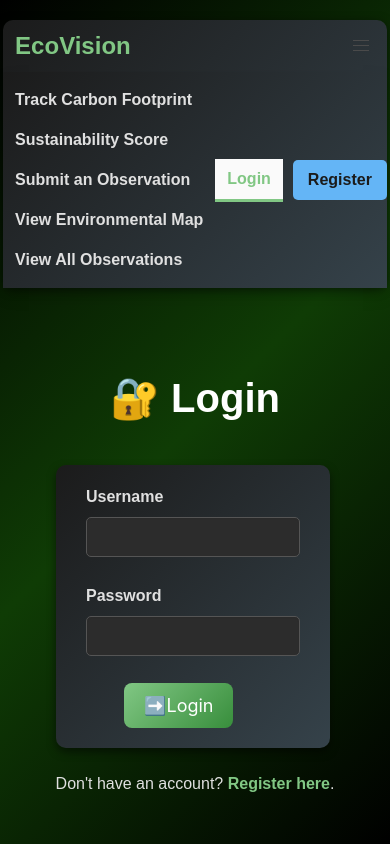
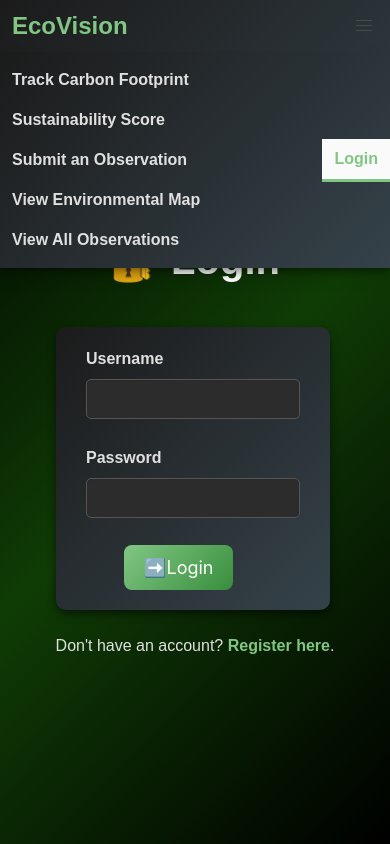
Before and after one commit to abhirajadhikary06/EcoFix, a Django app: page /login/ in a window 390 px wide. Run offline with Django 5.2, Linux system fonts and the light colour scheme.

Commit message:
Fixed navbar

```diff
--- a/ecofix/climate_tracker/templates/base.html
+++ b/ecofix/climate_tracker/templates/base.html
@@ -7,41 +7,45 @@
     <link rel="stylesheet" href="https://cdn.jsdelivr.net/npm/bulma@0.9.4/css/bulma.min.css">
     <style>
         /* Dark Theme Navbar Styling */
-        /* Ensure Navbar Stays in Place Without Fixing to Top */
         .navbar {
-            position: relative;  /* Keep it in the normal document flow */
+            position: fixed;  /* Fix navbar to viewport */
+            top: 20px;       /* Distance from top of viewport */
+            left: 50%;      /* Center horizontally */
+            transform: translateX(-50%);  /* Offset by half width for true centering */
+            width: 95%;     /* Width with some margin on sides */
+            max-width: 1200px;
             background: linear-gradient(135deg, #1b1b1b, #35424a);
             box-shadow: 0 2px 10px rgba(0, 0, 0, 0.5);
             border-radius: 10px;
-            margin: 20px auto;  /* Center the navbar horizontally */
-            max-width: 1200px;  /* Set a max width to prevent stretching */
+            z-index: 1000;  /* Ensure navbar stays above other content */
         }
 
-        /* Center Content Below Navbar */
+        /* Adjust main content to prevent overlap with floating navbar */
         .section {
+            padding-top: 100px;  /* Add extra padding to account for floating navbar */
             display: flex;
             justify-content: center;
         }
 
-        /* Container for main content */
         .container {
-            max-width: 1200px;  /* Match the navbar width */
+            max-width: 1200px;
         }
-        /* Underline Effect for Active Navbar Item */
+
+        /* Rest of your existing navbar styles */
         .navbar-item.is-active {
-            border-bottom: 3px solid #81c784;  /* Light green underline */
-            color: #81c784 !important;         /* Highlight the text color */
-            background-color: rgba(129, 199, 132, 0.1);  /* Subtle background for active link */
+            border-bottom: 3px solid #81c784;
+            color: #81c784 !important;
+            background-color: rgba(129, 199, 132, 0.1);
         }
 
         .navbar-item, .navbar-link {
             color: #e0e0e0 !important;
             font-weight: bold;
-            transition: background-color 0.4s ease, color 0.4s ease;  /* Smooth transition */
+            transition: background-color 0.4s ease, color 0.4s ease;
         }
 
         .navbar-item:hover, .navbar-link:hover {
-            background-color: rgba(129, 199, 132, 0.2); /* Light green hover effect */
+            background-color: rgba(129, 199, 132, 0.2);
             color: #81c784 !important;
         }
 
@@ -55,14 +59,13 @@
             font-size: 1.5em;
         }
 
-        /* Custom Navbar Button Styling */
         .navbar-button-warning {
             background-color: #fdd835;
             color: #1b1b1b !important;
             border-radius: 5px;
             padding: 8px 15px;
             margin-left: 10px;
-            transition: background-color 0.4s ease, color 0.4s ease;  /* Smooth transition */
+            transition: background-color 0.4s ease, color 0.4s ease;
         }
 
         .navbar-button-warning:hover {
@@ -76,7 +79,7 @@
             border-radius: 5px;
             padding: 8px 15px;
             margin-left: 10px;
-            transition: background-color 0.4s ease, color 0.4s ease;  /* Smooth transition */
+            transition: background-color 0.4s ease, color 0.4s ease;
         }
 
         .navbar-button-link:hover {
@@ -84,22 +87,30 @@
             color: #000 !important;
         }
 
-        /* Navbar Responsiveness */
         .navbar-menu {
             background-color: transparent;
+            display: flex;
+            justify-content: space-between;
+            align-items: center;
+            flex-wrap: wrap;
         }
 
         @media (max-width: 1024px) {
             .navbar-menu {
                 background: linear-gradient(135deg, #1b1b1b, #35424a);
             }
-        }
 
-        .navbar-menu {
-            display: flex;
-            justify-content: space-between;  /* Ensures items are spaced out properly */
-            align-items: center;             /* Vertically aligns items */
-            flex-wrap: wrap;                 /* Wraps items to prevent overflow */
+            /* Adjust navbar position on mobile */
+            .navbar {
+                width: 100%;
+                top: 0;
+                border-radius: 0;
+            }
+
+            /* Adjust content padding for mobile */
+            .section {
+                padding-top: 80px;
+            }
         }
 
         .navbar-end {
@@ -142,10 +153,10 @@
                     <a class="navbar-item last {% if request.resolver_match.url_name == 'logout' %}is-active{% endif %}" href="{% url 'logout' %}">Logout</a>
                 {% else %}
                     <a class="navbar-item {% if request.resolver_match.url_name == 'login' %}is-active{% endif %}" href="{% url 'login' %}">Login</a>
-                    <a class="navbar-item navbar-button-link {% if request.resolver_match.url_name == 'register' %}is-active{% endif %}"
+                    <!--<a class="navbar-item navbar-button-link {% if request.resolver_match.url_name == 'register' %}is-active{% endif %}"
    href="{% url 'register' %}">
    Register
-</a>
+</a> -->
                 {% endif %}
             </div>
         </div>
--- a/ecofix/climate_tracker/templates/login.html
+++ b/ecofix/climate_tracker/templates/login.html
@@ -3,13 +3,6 @@
 {% block title %}Login - EcoVision{% endblock %}
 
 {% block content %}
-<!DOCTYPE html>
-<html lang="en">
-<head>
-    <meta charset="UTF-8">
-    <meta name="viewport" content="width=device-width, initial-scale=1.0">
-    <title>Login - EcoVision</title>
-    <link rel="stylesheet" href="path_to_your_stylesheet.css">
     <style>
         /* Dark Gradient Background */
         body {
--- a/ecofix/climate_tracker/templates/map.html
+++ b/ecofix/climate_tracker/templates/map.html
@@ -128,7 +128,7 @@
 </section>
 
 <!-- Call to Action -->
-<section class="section has-background-black-ter">
+<section class="section"></section>
     <div class="container has-text-centered">
         <h2 class="title">🌟 Join the Eco Movement!</h2>
         <p>Submit your observations and track your carbon footprint to make a difference.</p>
```
Also changed, not shown: ecofix/db.sqlite3.
